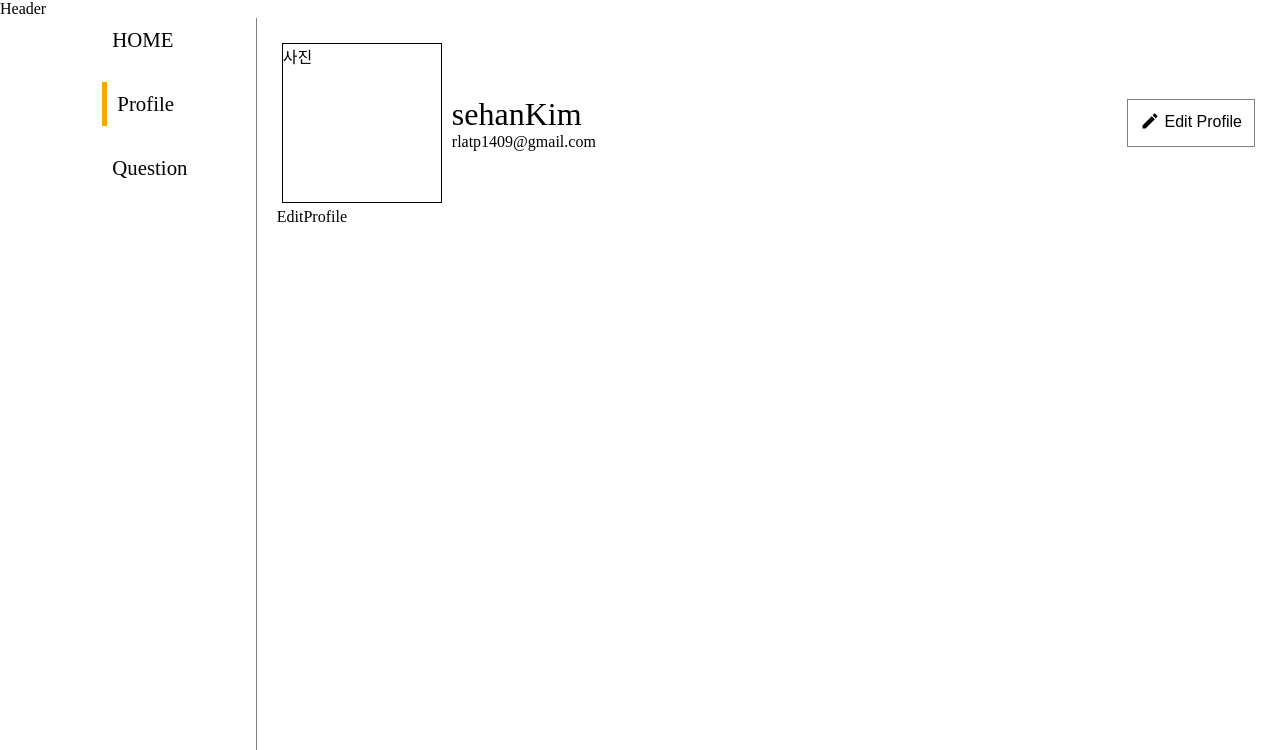
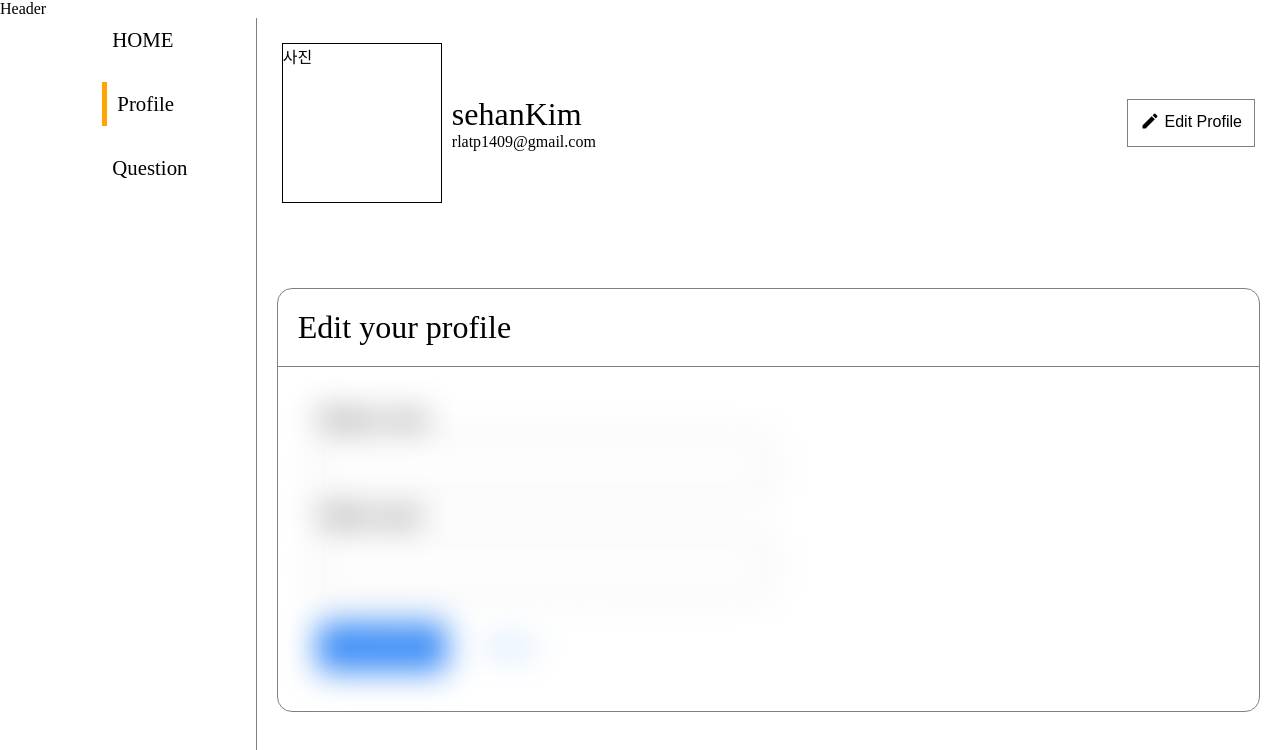
Before and after one commit to codestates-seb/seb41_pre_022, a React (Create React App) app in the folder client/: page /mypage in a window 1280 px wide. Shown: the top 750 px of the page. Built offline with nearby package versions, Linux system fonts and the light colour scheme.

Commit message:
EditProfile 컴포넌트 구현, Blur 효과 주기 성공

```diff
--- a/client/src/component/EditProfile.jsx
+++ b/client/src/component/EditProfile.jsx
@@ -1,9 +1,74 @@
 import React from 'react'
-
-function EditProfile() {
+import styled from 'styled-components'
+function EditProfile({editMode}) {
   return (
-    <div>EditProfile</div>
+    <EditProfileContainer editMode={editMode}>
+        <EditProfileTitle>Edit your profile</EditProfileTitle>
+        <form className='input-container'>
+            <label>Display name</label>
+            <input type='text'></input>
+            <label>Public email</label>
+            <input type='email'></input>
+            <div class="btn-group">
+                <button class="btn-submit"type='submit'>Save Profile</button>
+                <button class="btn-cancel"type='submit'>Cancel</button>
+            </div>
+        </form>
+    </EditProfileContainer>
   )
 }
 
+const EditProfileContainer = styled.div`
+    margin-top: 80px;
+    border: 1px solid gray;
+    border-radius: 15px;
+    > .input-container {
+        ${(props) => props.editMode ? '':'filter: blur(1rem);'}
+        display: flex;
+        flex-direction: column;
+        gap: 10px;
+        margin: 20px;
+        padding: 20px;
+    }
+    label {
+        font-size: 1.2rem;
+        font-weight: bold;
+    }
+    input {
+        width: 50%;
+        line-height: 2rem;
+        font-size: 1.2rem;
+        padding: 10px;
+    }
+    .btn-group {
+        margin-top: 20px;
+        display: flex;
+        flex-direction: row;
+    }
+    .btn-submit {
+        background-color: #2982f6;
+        border: none;
+        color : white;
+        width: 8rem;
+        height: 3rem;
+        font-size: 1rem;
+    }
+    .btn-cancel {
+        border: none;
+        background-color: white;
+        color : #2982f6;
+        width: 8rem;
+        height: 3rem;
+        font-size: 1rem;
+    }
+`
+
+const EditProfileTitle = styled.div`
+    font-size: 2rem;
+    padding: 20px;
+    border-bottom: 1px solid gray;
+`
+
+
+
 export default EditProfile
--- a/client/src/component/Profile.jsx
+++ b/client/src/component/Profile.jsx
@@ -1,7 +1,7 @@
 import React from 'react'
 import styled from 'styled-components';
 import {MdEdit} from 'react-icons/md'
-function Profile({user}) {
+function Profile({user, onClickEditBtn}) {
     // const {email, name} = user;
   return (
     <ProfileContainer>
@@ -10,7 +10,7 @@ function Profile({user}) {
         <Name>sehanKim</Name>
         <Email>rlatp1409@gmail.com</Email>
       </NameEmailContainer>
-      <EditBtn>
+      <EditBtn onClick={onClickEditBtn}>
         <i style={{verticalAlign: 'middle'}}><MdEdit size="20"/></i>
         <span> Edit Profile</span>
       </EditBtn>
--- a/client/src/page/MyPage.jsx
+++ b/client/src/page/MyPage.jsx
@@ -1,13 +1,25 @@
-import React, {useState} from 'react'
+import React, {useEffect, useState} from 'react'
 import styled from 'styled-components';
 import Profile from '../component/Profile';
 import EditProfile from '../component/EditProfile';
 
-function MyPage({user}) {
-  const [editMode, seteditMode] = useState(false);
+function MyPage() {
+  const [user, setuser] = useState({
+    name : "sehanKim",
+    email : "rlatp1409@gmail.com"
+  })
+  const [editMode, setEditMode] = useState(false);
+
+  const onClickEditBtn = () => {
+    console.log('click')
+    setEditMode(!editMode);
+  }
+  useEffect(() => {
+    console.log(editMode);
+  }, [editMode])
   return (
     <MyPageContainer>
-      <Profile/>
+      <Profile user={user} onClickEditBtn={onClickEditBtn}/>
       <EditProfile editMode={editMode}/>
     </MyPageContainer>
   )
@@ -15,6 +27,8 @@ function MyPage({user}) {
 
 const MyPageContainer = styled.div`
     margin: 20px;
+    position: relative;
+    max-width: 1400px;
 `
 
 export default MyPage
```
